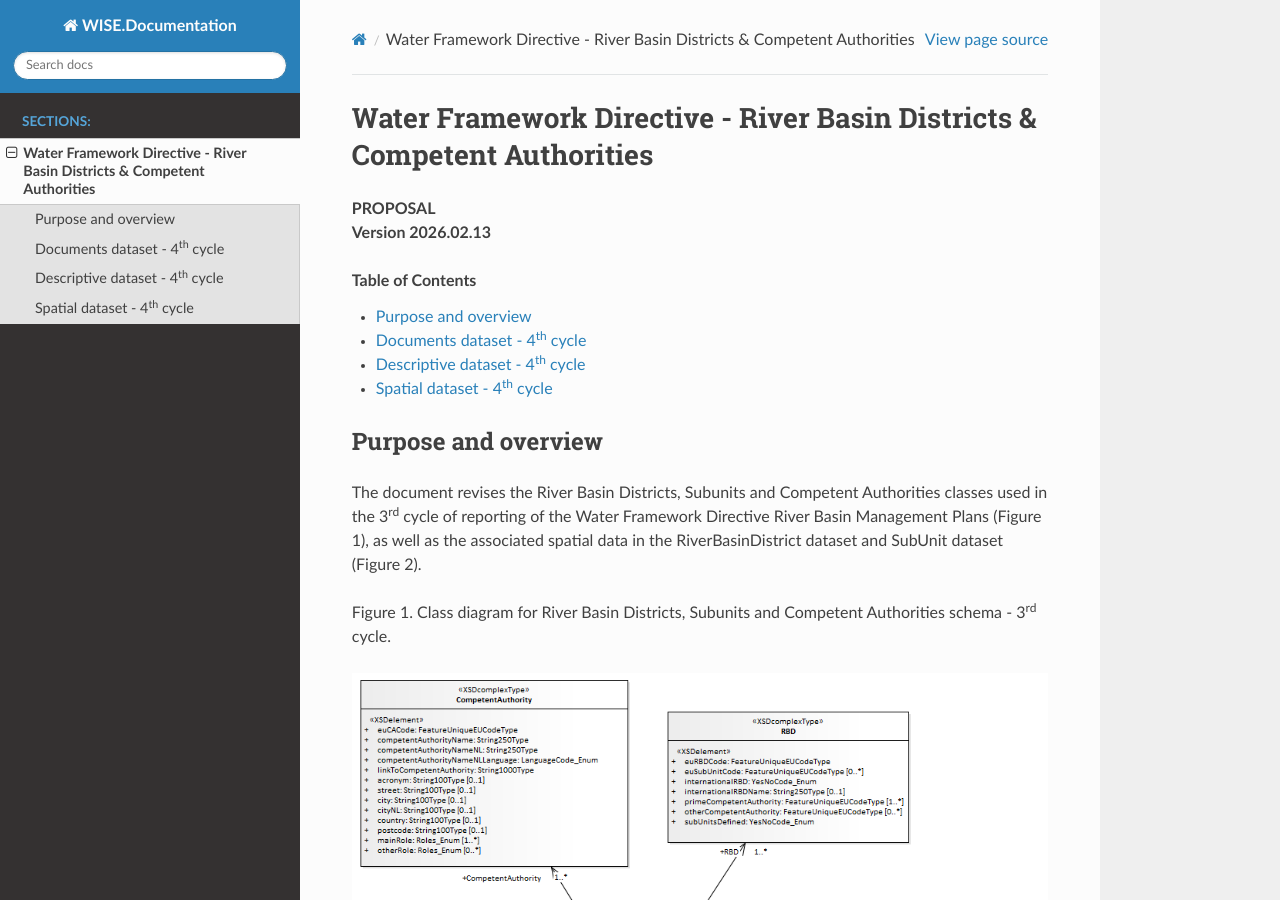
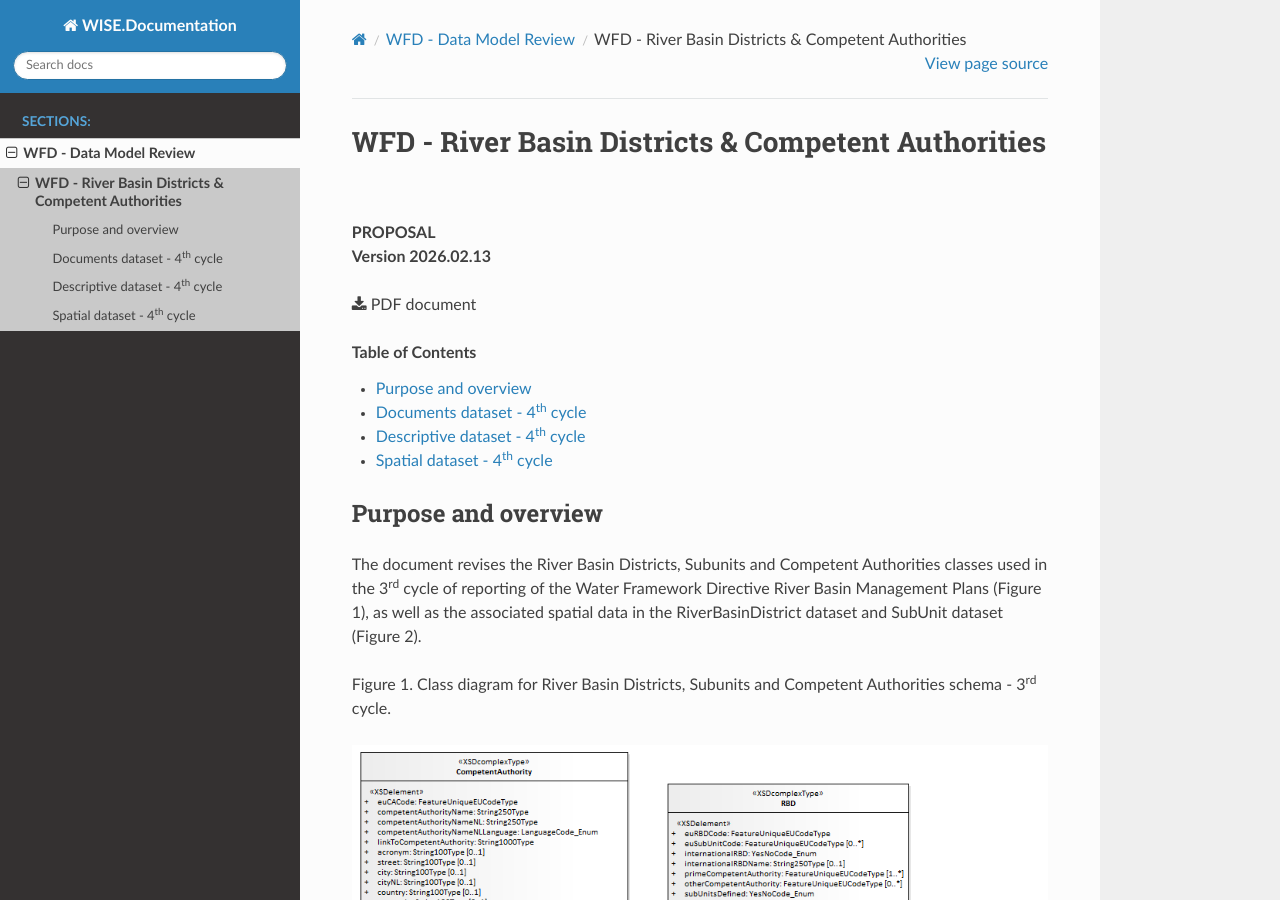
Before and after one commit to eeadata/WISE.WFD.Documentation, a Sphinx documentation site: the page built from docs/DataModelReview/RiverBasinDistrictsAndCompetentAuthorities.rst, in a window 1280 px wide and 900 px high. Built offline with Sphinx 7.4.7 and the Read the Docs theme 3.1.0, drawn with Linux system fonts in a browser that asks for light colours; formulas are drawn with MathJax 3.

```diff
--- a/docs/Proposal/index.rst
+++ b/docs/DataModelReview/RiverBasinDistrictsAndCompetentAuthorities.rst
@@ -1,9 +1,10 @@
-Water Framework Directive - River Basin Districts & Competent Authorities
-#########################################################################
+WFD - River Basin Districts & Competent Authorities
+***************************************************
 
 | **PROPOSAL**
 | **Version 2026.02.13**
 
+:download:`PDF document<pdf/WFD_4rd_cycle_RiverBasinDistrictsAndCompetentAuthorities_v20260213.pdf>`
 
 .. contents:: Table of Contents
    :depth: 2
--- /dev/null
+++ b/docs/DataModelReview/index.rst
@@ -0,0 +1,8 @@
+WFD - Data Model Review
+*************************************************************************
+
+   .. toctree::
+      :maxdepth: 2
+      :caption: Sections:
+
+      RiverBasinDistrictsAndCompetentAuthorities
```
Also changed, not shown: docs/index.rst (+20 -10 lines), docs/DataModelReview/img/ClassDiagram_CompetentAuthority.png (renamed from docs/Proposal/img/ClassDiagram_CompetentAuthority.png), docs/DataModelReview/img/ClassDiagram_RiverBasinDistrict.png (renamed from docs/Proposal/img/ClassDiagram_RiverBasinDistrict.png), docs/DataModelReview/img/ClassDiagram_RiverBasinDistrict_3rdCycle.png (renamed from docs/Proposal/img/ClassDiagram_RiverBasinDistrict_3rdCycle.png), docs/DataModelReview/img/ClassDiagram_RiverBasinDistrictsSubunitsAndCompetentAuthorities_3rdCycle.png (renamed from docs/Proposal/img/ClassDiagram_RiverBasinDistrictsSubunitsAndCompetentAuthorities_3rdCycle.png), docs/DataModelReview/img/ClassDiagram_SubUnit_3rdCycle.png (renamed from docs/Proposal/img/ClassDiagram_SubUnit_3rdCycle.png), docs/DataModelReview/img/ClassDiagram_dcMetadata.png (renamed from docs/Proposal/img/ClassDiagram_dcMetadata.png), 3 other files.
